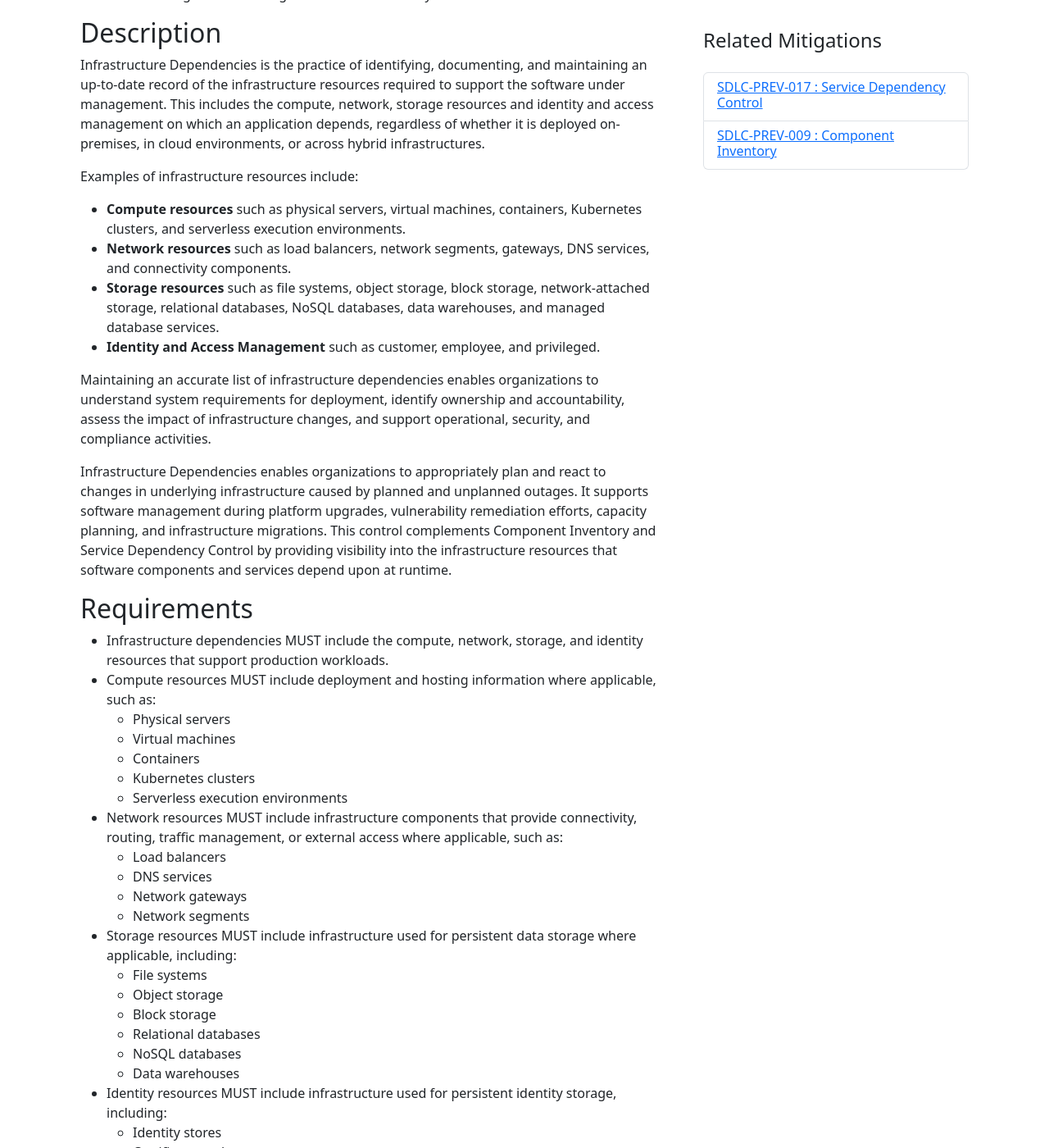
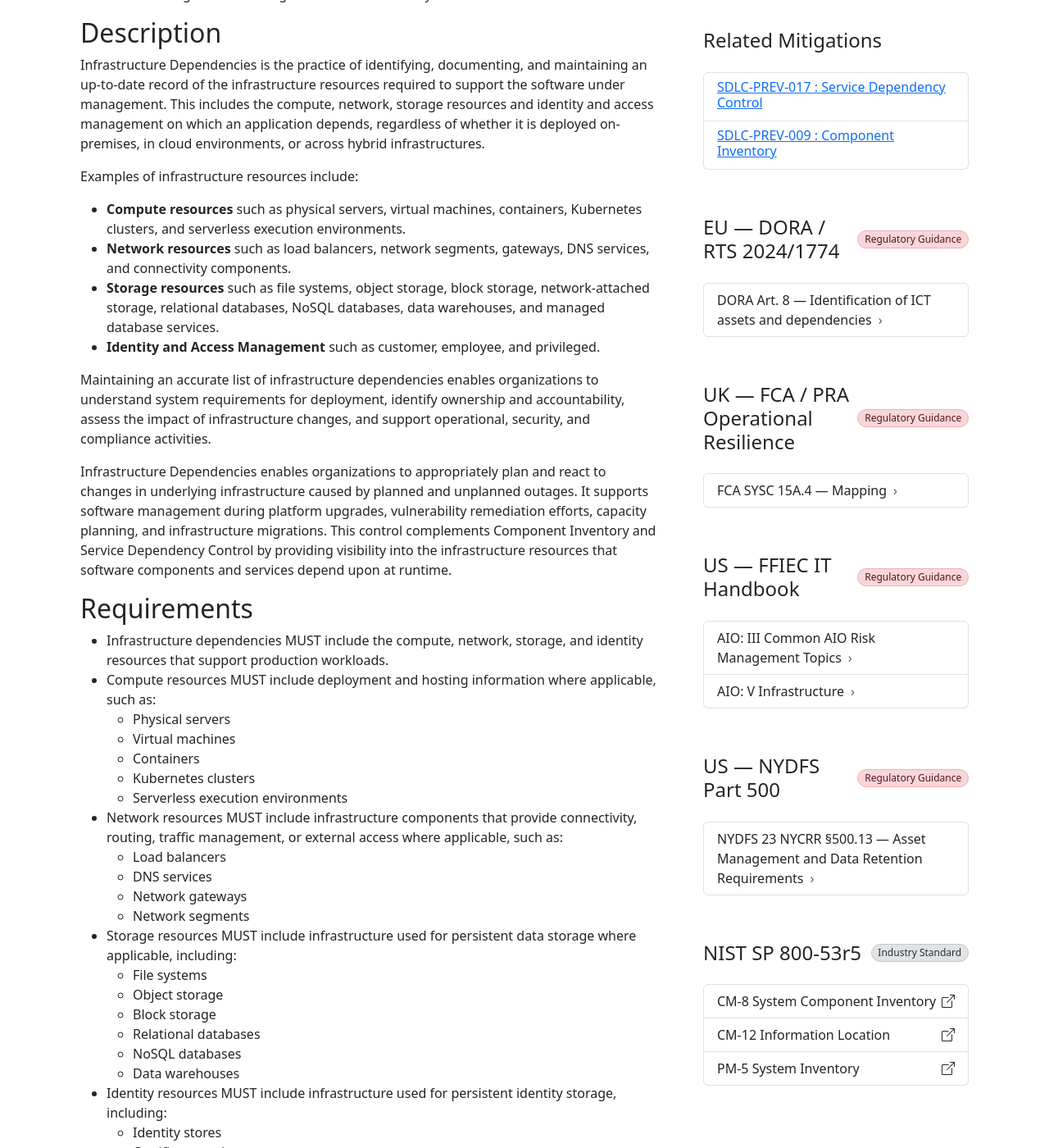
Before and after one commit to finos-labs/SDLC-Controls-Framework, a Jekyll site: the page built from docs/_mitigations/mi-21_infrastructure-inventory.md, in a window 1280 px wide and 1400 px high, scrolled down 542 px. Shown: the whole window at 82% size. Built offline with Jekyll 4.4.1, drawn with Linux system fonts in a browser that asks for light colours; some of the changed text lies outside the part shown.

Commit message:
Add regulatory mappings and Links to MI-21 Infrastructure Dependencies
Map the control to NIST 800-53 (CM-8, CM-12, PM-5), EU DORA Art. 8
(identification of ICT assets and dependencies), UK FCA SYSC 15A.4
(mapping of resources for important business services), FFIEC AIO
(asset management topics and Infrastructure section), and NYDFS
500.13(a) (asset inventory, in force since November 2025).

Add dora-art-8 and sysc-15a-4 to the hand-maintained reference data,
and correct the 500.13 title to its post-Second-Amendment name (Asset
Management and Data Retention Requirements). Populate the Links
section.

Signed-off-by: AlexKantor87 <alex@kosli.com>

```diff
--- a/docs/_data/eu-dora.yml
+++ b/docs/_data/eu-dora.yml
@@ -6,6 +6,9 @@
 # EBA/GL/2025/02 (applicable 20 May 2025). Map to DORA, not the EBA guidelines.
 # Authoritative text: https://eur-lex.europa.eu/eli/reg_del/2024/1774/oj
 
+dora-art-8:
+  title: 'DORA Art. 8 — Identification of ICT assets and dependencies'
+  url: https://www.springlex.eu/en/packages/dora/dora-regulation/article-8/
 dora-art-9-4-e:
   title: 'DORA Art. 9(4)(e) — ICT change management policies'
   url: https://www.springlex.eu/en/packages/dora/dora-regulation/article-9/
--- a/docs/_data/uk-fca.yml
+++ b/docs/_data/uk-fca.yml
@@ -3,6 +3,9 @@
 # evidence supporting resilience outcomes, so the per-reference notes carry
 # the explanation rather than clause numbers.
 
+sysc-15a-4:
+  title: 'FCA SYSC 15A.4 — Mapping'
+  url: https://handbook.fca.org.uk/handbook/SYSC/15A/4.html
 sysc-15a-2:
   title: 'FCA SYSC 15A.2 — Operational resilience requirements'
   url: https://handbook.fca.org.uk/handbook/SYSC/15A/2.html
--- a/docs/_data/us-nydfs.yml
+++ b/docs/_data/us-nydfs.yml
@@ -6,5 +6,5 @@
   title: 'NYDFS 23 NYCRR §500.08 — Application Security'
   url: https://www.dfs.ny.gov/system/files/documents/2023/03/23NYCRR500_0.pdf
 nydfs-500-13:
-  title: 'NYDFS 23 NYCRR §500.13 — Limitations on Data Retention'
+  title: 'NYDFS 23 NYCRR §500.13 — Asset Management and Data Retention Requirements'
   url: https://www.dfs.ny.gov/system/files/documents/2023/03/23NYCRR500_0.pdf
--- a/docs/_mitigations/mi-21_infrastructure-inventory.md
+++ b/docs/_mitigations/mi-21_infrastructure-inventory.md
@@ -5,6 +5,55 @@
 doc-status: Draft
 type: PREV
 phase: RELEASE
+nist-sp-800-53r5_references:
+  - cm-8   # CM-8 System Component Inventory
+  - cm-12  # CM-12 Information Location
+  - pm-5   # PM-5 System Inventory
+eu-dora_references:
+  - id: dora-art-8
+    note: >
+      Art. 8(1) requires financial entities to identify, classify and
+      document all ICT supported business functions, the information assets
+      and ICT assets supporting them, and their roles and dependencies,
+      with the classification reviewed at least yearly. Art. 8(4) extends
+      this to all information and ICT assets including remote sites,
+      network resources and hardware, mapping those considered critical
+      and the links and interdependencies between assets — the per-system
+      infrastructure dependency record this mitigation requires.
+uk-fca_references:
+  - id: sysc-15a-4
+    note: >
+      Requires firms to identify and document the people, processes,
+      technology, facilities and information necessary to deliver each
+      important business service. The technology and facilities legs of
+      that mapping are the infrastructure dependency record; retained
+      dependency data evidences the mapping in the firm's operational
+      resilience self-assessment.
+ffiec-itbooklets_references:
+  - id: aio-3
+    note: >
+      The common AIO risk management topics include IT asset management:
+      maintaining accurate inventories of hardware, software and
+      information assets with assigned ownership and lifecycle (including
+      end-of-life) tracking. The per-system dependency record implements
+      the inventory expectation from the software system's perspective.
+  - id: aio-5
+    note: >
+      Sets examiner expectations for managing the infrastructure
+      components — hardware, networks, operating systems and storage —
+      that support business operations. Knowing which software systems
+      depend on which components underpins the resilience, upgrade and
+      remediation activities the booklet describes.
+us-nydfs_references:
+  - id: nydfs-500-13
+    note: >
+      Section 500.13(a) requires written policies producing and
+      maintaining a complete, accurate and documented asset inventory of
+      information systems — tracking each asset's owner, location,
+      classification, support expiration date and recovery time
+      objectives — covering hardware, operating systems, applications,
+      infrastructure devices, APIs and cloud services. In force since
+      November 2025.
 mitigates:
   - ri-7  # Configuration Drift
   - ri-4  # Vulnerable Software in Production
@@ -97,3 +146,9 @@
 * **Software Decommissioning**
 
   A software system is being retired. Infrastructure Dependencies identifies the infrastructure resources associated with the system, enabling teams to determine which compute, network, storage, and identity resources may also be decommissioned or reassigned while reducing the risk of removing infrastructure still required by other systems.
+
+## Links
+
+* [NIST SP 800-53r5 CM-8: System Component Inventory](https://nvlpubs.nist.gov/nistpubs/SpecialPublications/NIST.SP.800-53r5.pdf)
+* [NIST SP 1800-5 — IT Asset Management practice guide](https://csrc.nist.gov/pubs/sp/1800/5/final)
+* [FFIEC IT Handbook — Architecture, Infrastructure, and Operations booklet](https://ithandbook.ffiec.gov/it-booklets/architecture-infrastructure-and-operations/)
```
